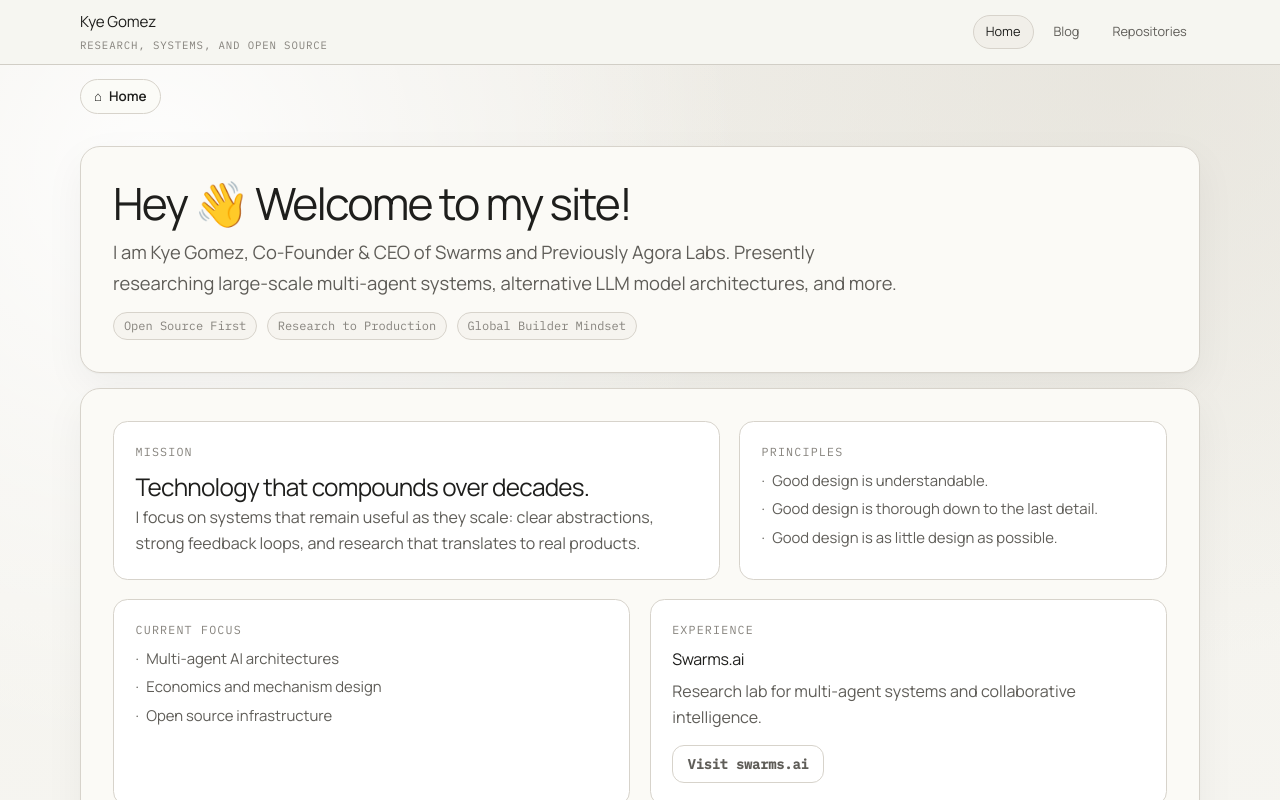
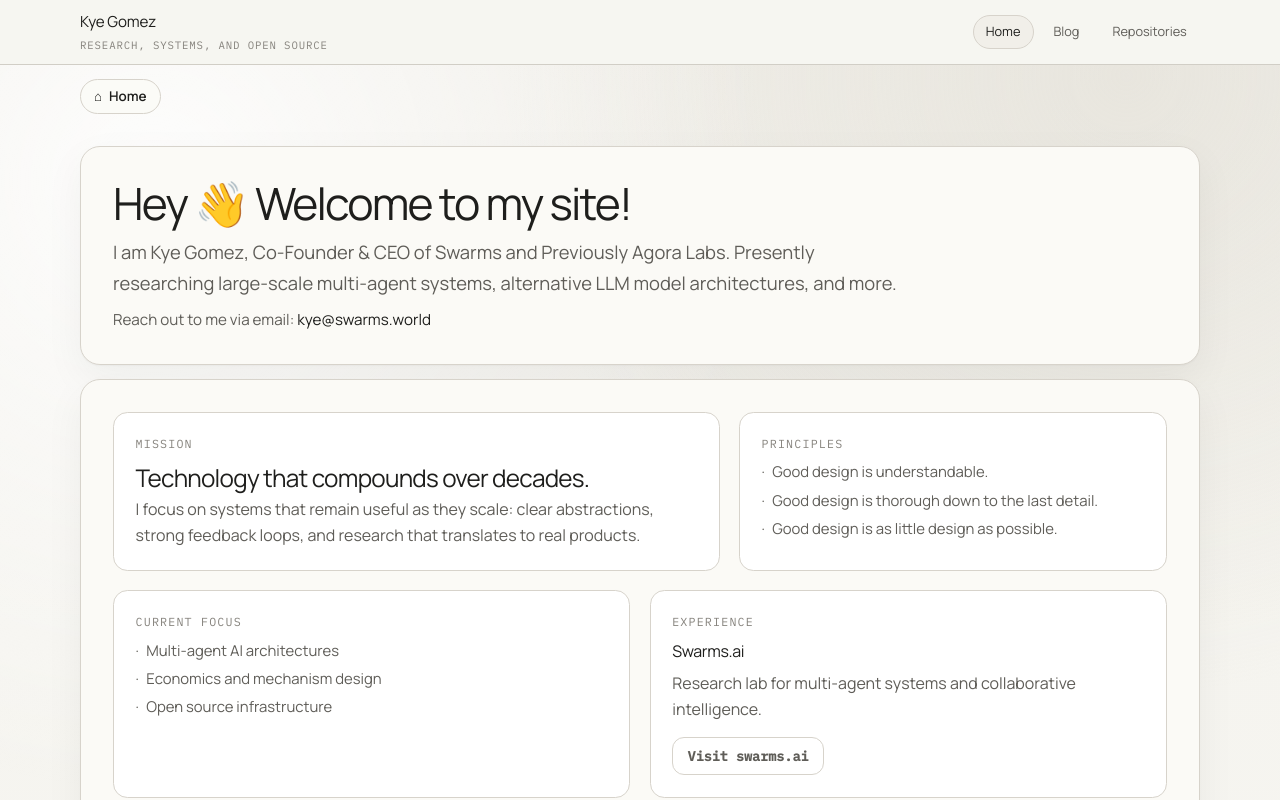
Before and after one commit to kyegomez/kyegomez-com, a Next.js app: page / in a window 1280 px wide. Shown: the top 800 px of the page. Built offline with nearby package versions, Linux system fonts and the light colour scheme.

Commit message:
update links

```diff
--- a/app/components/footer.tsx
+++ b/app/components/footer.tsx
@@ -16,6 +16,8 @@
       links: [
         ['https://github.com/kyegomez', 'GitHub'],
         ['https://x.com/KyeGomezB', 'X / Twitter'],
+        ['https://www.youtube.com/@kyegomez3242', 'YouTube'],
+        ['https://medium.com/@kyeg', 'Medium'],
         ['https://www.linkedin.com/in/kye-g-38759a207/', 'LinkedIn'],
         ['mailto:kye@swarms.world', 'Email'],
       ],
@@ -23,7 +25,7 @@
     {
       title: 'Companies',
       links: [
-        ['https://swarms.world', 'Swarms'],
+        ['https://swarms.ai', 'Swarms'],
         ['https://agoralab.ai', 'Agora Lab'],
         ['https://apac.ai', 'APAC AI'],
       ],
--- a/app/global.css
+++ b/app/global.css
@@ -82,6 +82,18 @@
   color: var(--text-muted);
   line-height: 1.65;
   font-size: clamp(0.98rem, 0.92rem + 0.45vw, 1.15rem);
+}
+
+.hero-reachout {
+  margin: 0.7rem 0 0;
+  color: var(--text-muted);
+  font-size: 0.95rem;
+}
+
+.hero-reachout-link {
+  color: var(--text);
+  text-decoration-color: #b7b2a5;
+  text-underline-offset: 3px;
 }
 
 .section-title {
--- a/app/page.tsx
+++ b/app/page.tsx
@@ -6,11 +6,12 @@
         <p className="page-subtitle">
           I am Kye Gomez, Co-Founder & CEO of Swarms and Previously Agora Labs. Presently researching large-scale multi-agent systems, alternative LLM model architectures, and more.
         </p>
-        <div className="meta-row">
-          <span className="pill">Open Source First</span>
-          <span className="pill">Research to Production</span>
-          <span className="pill">Global Builder Mindset</span>
-        </div>
+        <p className="hero-reachout">
+          Reach out to me via email:{' '}
+          <a href="mailto:kye@swarms.world" className="hero-reachout-link">
+            kye@swarms.world
+          </a>
+        </p>
       </section>
 
       <section className="page-block" style={{ marginTop: '0.9rem' }}>
```
